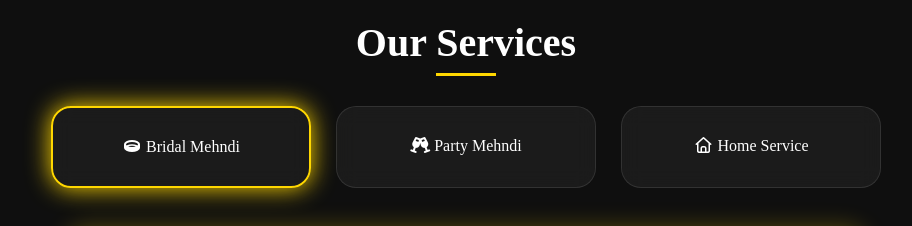
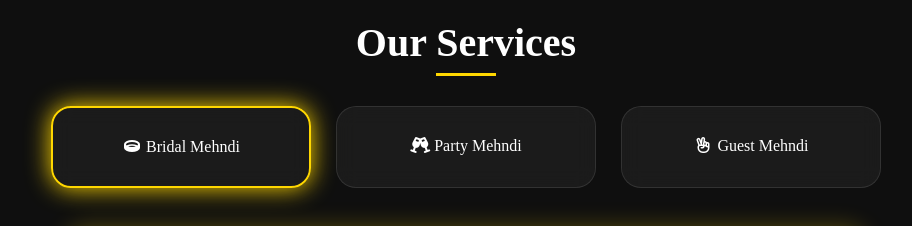
Before and after one commit to Parth290706/HENNA-BY-BHOOMI, a React (Create React App) app: page / in a window 1280 px wide. Shown: the part 960-1186 px from the top of the page, without its empty margins (174-1086 px from the left). Built offline with nearby package versions, Linux system fonts and the light colour scheme.

Commit message:
Replace Home Service icon with Guest Mehndi icon

```diff
--- a/src/App.js
+++ b/src/App.js
@@ -113,7 +113,7 @@ function App() {
           </div>
 
           <div className={`card ${category === "home" ? "active" : ""}`} onClick={() => setCategory("home")}>
-            <i class="fa-regular fa-house"></i> Home Service
+            <i class="fa-regular fa-hand-peace"></i> Guest Mehndi
           </div>
         </div>
       </div>
```
